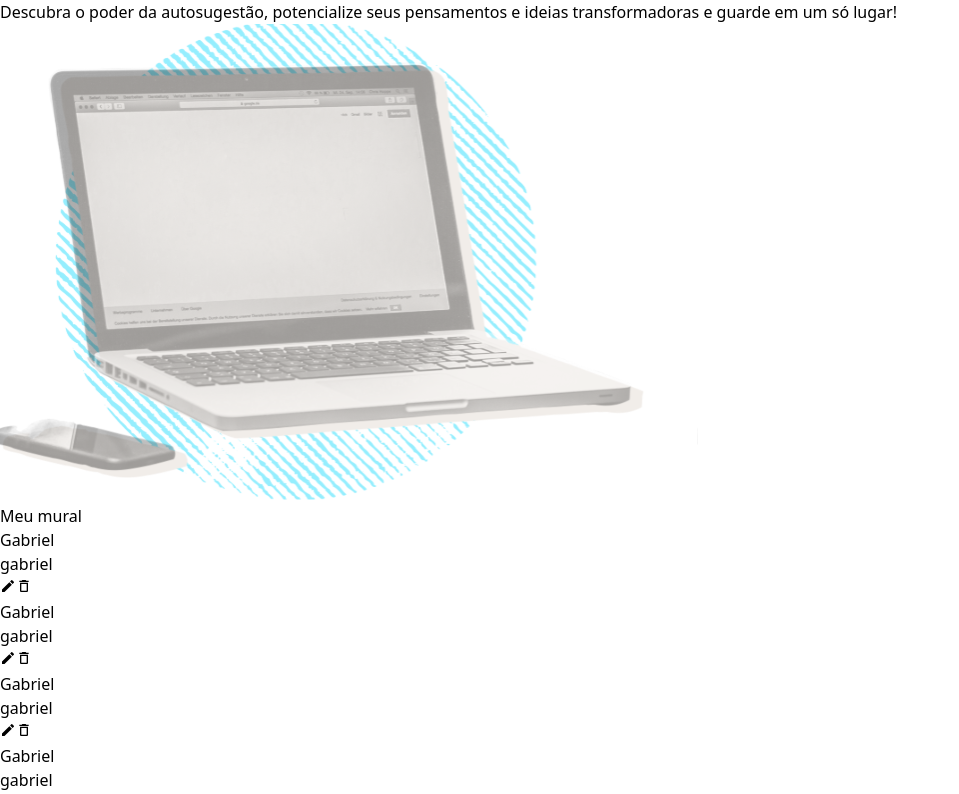
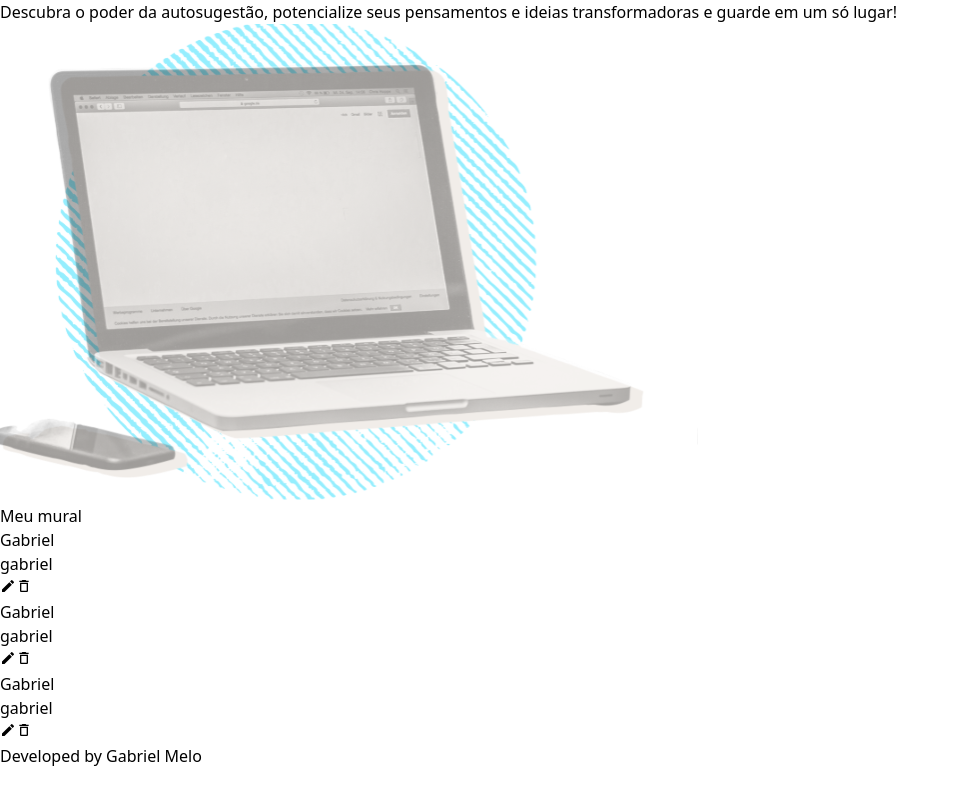
Before and after one commit to gbnunes7/mural-self-hypnosis, a React (Vite) app: page /mural in a window 1280 px wide. Shown: the top 794 px of the page, without its empty margins (0-959 px from the left). Built offline with nearby package versions, Linux system fonts and the light colour scheme; data requests are answered from the project's data file.

Commit message:
feat: add consts using custom hook

```diff
--- a/public/data/db.json
+++ b/public/data/db.json
@@ -1,52 +1,17 @@
 {
   "pensamentos": [
     {
-      "id": "c944",
+      "id": "cb5d",
       "conteudo": "Gabriel",
       "autoria": "gabriel"
     },
     {
-      "id": "d019",
+      "id": "4290",
       "conteudo": "Gabriel",
       "autoria": "gabriel"
     },
     {
-      "id": "b735",
-      "conteudo": "Gabriel",
-      "autoria": "gabriel"
-    },
-    {
-      "id": "7ec5",
-      "conteudo": "Gabriel",
-      "autoria": "gabriel"
-    },
-    {
-      "id": "9d2f",
-      "conteudo": "Gabriel",
-      "autoria": "gabriel"
-    },
-    {
-      "id": "ca49",
-      "conteudo": "Gabriel",
-      "autoria": "gabriel"
-    },
-    {
-      "id": "ae29",
-      "conteudo": "Olá",
-      "autoria": "gabriel"
-    },
-    {
-      "id": "2e55",
-      "conteudo": "Olá",
-      "autoria": "gabriel"
-    },
-    {
-      "id": "3703",
-      "conteudo": "Gabriel",
-      "autoria": "fasf"
-    },
-    {
-      "id": "fab8",
+      "id": "c15e",
       "conteudo": "Gabriel",
       "autoria": "gabriel"
     }
--- a/src/pages/muralPage/index.jsx
+++ b/src/pages/muralPage/index.jsx
@@ -1,66 +1,15 @@
-import { useEffect, useState } from "react";
 import Title from "../../components/title";
-import axios from "axios";
 import CardModel from "../../components/cardModel";
+import useCardContext from "../../hooks";
+
 const MuralPage = () => {
-	const [json, setJson] = useState([]);
-
-	useEffect(() => {
-		axios
-			.get("http://localhost:3000/pensamentos")
-			.then((response) => {
-				setJson(response.data);
-			})
-			.catch((error) => console.error("There was an error", error));
-	}, []);
-
-	const handleDelete = (idToDelete) => {
-		setJson(json.filter((item) => item.id !== idToDelete));
-		axios
-			.delete(`http://localhost:3000/pensamentos/${idToDelete}`)
-			.then((response) => {
-				console.log(`Deleted post with ID ${idToDelete}`);
-			})
-			.catch((error) => {
-				console.error(error);
-			});
-	};
-
-	const handleEdit = (id) => {
-		const item = json.find((item) => item.id === id);
-		if (item) {
-			const newAutoria = prompt(
-				"Digite o novo valor para autoria:",
-				item.autoria
-			);
-			const newConteudo = prompt(
-				"Digite o novo valor para conteúdo:",
-				item.conteudo
-			);
-
-			if (newAutoria !== null && newConteudo !== null) {
-				const updatedItem = {
-					...item,
-					autoria: newAutoria,
-					conteudo: newConteudo,
-				};
-				setJson(json.map((iitem) => (iitem.id === id ? updatedItem : iitem)));
-
-				axios
-					.put(`http://localhost:3000/pensamentos/${id}`, updatedItem)
-					.then((response) => {
-						console.log(response);
-					})
-					.catch((error) => console.error("Erro ao atualizar item:", error));
-			}
-		}
-	};
+	const { data,handleDelete,handleEdit } = useCardContext();
 
 	return (
 		<div className="flex flex-grow flex-col gap-4 py-14 items-center bg-[url('/public/images/image-background.svg')] bg-cover bg-center bg-no-repeat">
 			<Title>Meu mural</Title>
 			<div className="grid grid-cols-1 md:grid-cols-2 lg:grid-cols-3 gap-4 w-full max-w-[1200px]">
-				{json.map((item) => (
+				{data.map((item) => (
 					<CardModel
 						key={item.id}
 						autoria={item.autoria}
```
